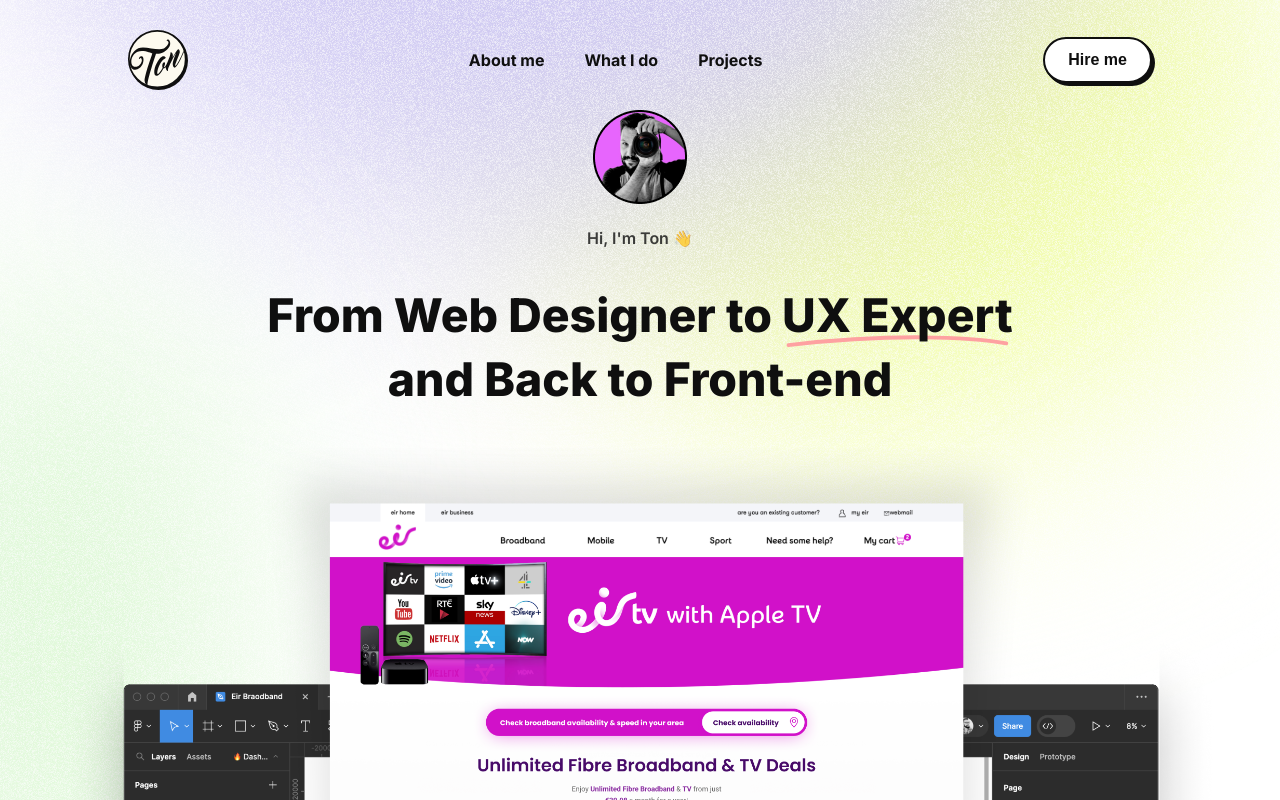
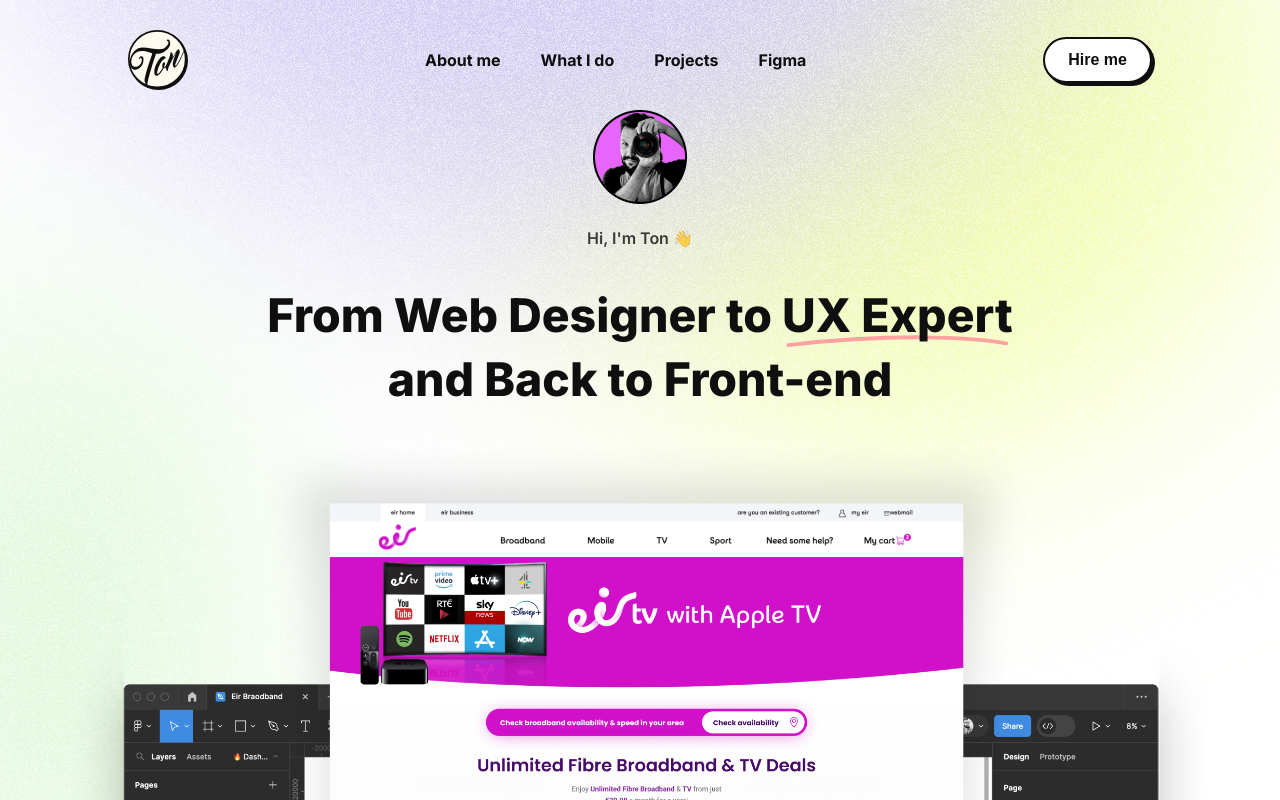
Before and after one commit to welintonfer/portfolio-2024, a React (Vite) app: page / in a window 1280 px wide. Shown: the top 800 px of the page. Built offline with nearby package versions, Linux system fonts and the light colour scheme.

Commit message:
Figma presentation test 5

```diff
--- a/src/Components/HeaderOne.jsx
+++ b/src/Components/HeaderOne.jsx
@@ -65,11 +65,11 @@
                     Projects
                   </RouterLink>
                 </li>
-                {/* <li className="nav-item">
-                  <RouterLink className="item-link" to="/pre-figma">
+                <li className="nav-item">
+                  <RouterLink className="item-link" to="/ux-audit-habitus">
                     Figma
                   </RouterLink>
-                </li> */}
+                </li>
               </ul>
             </div>
             <div className="ctas">
```
